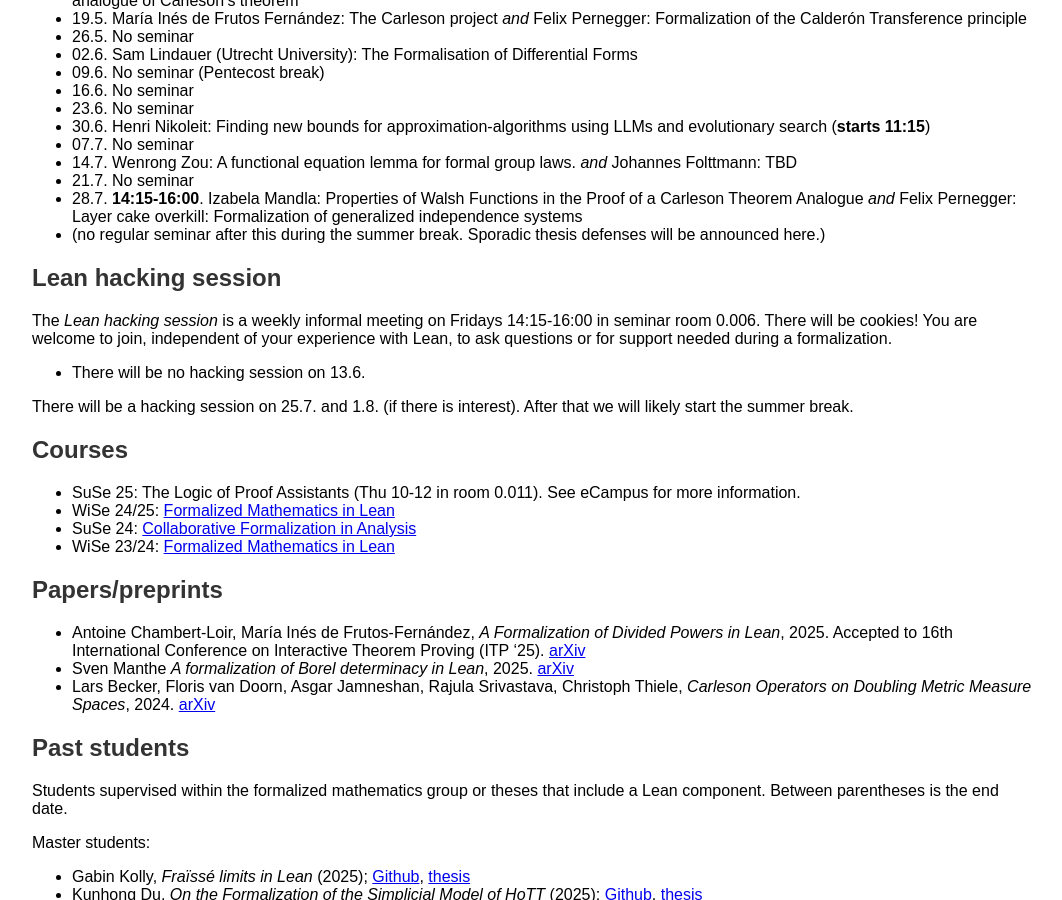
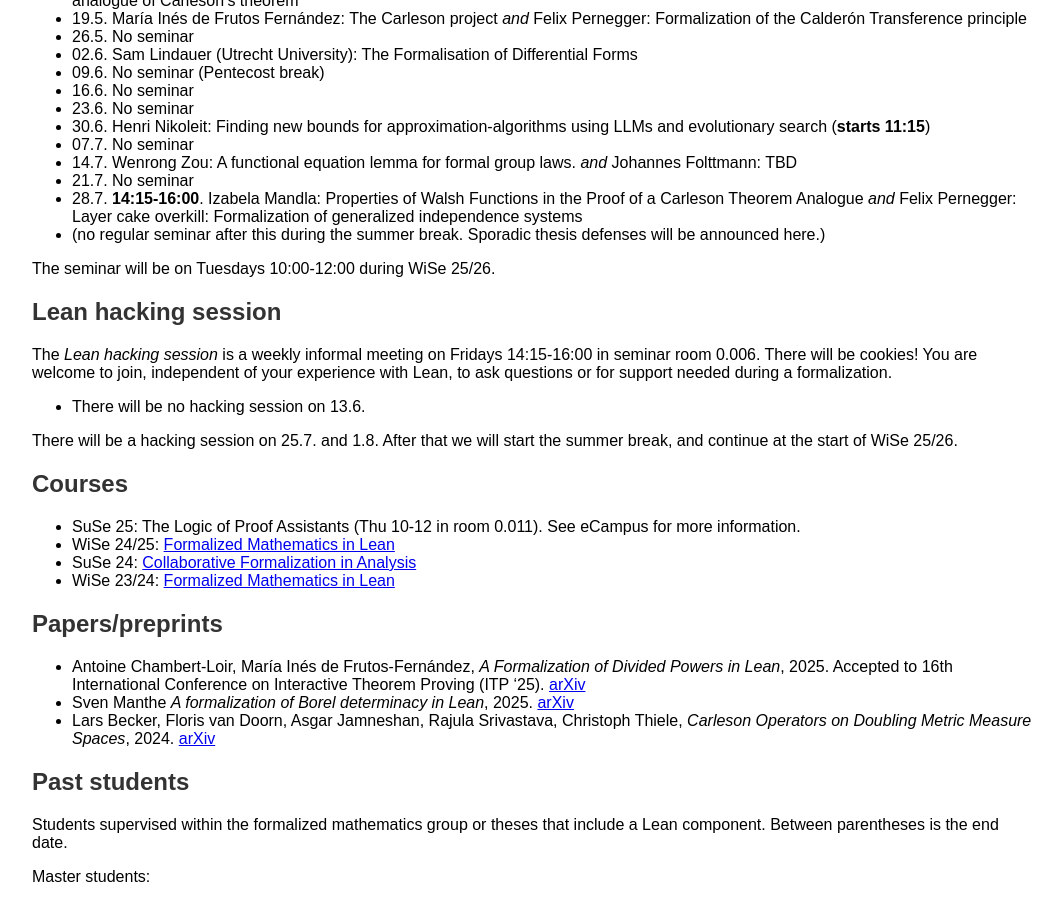
Before and after one commit to fpvandoorn/fpvandoorn.github.io, a Jekyll site: the page built from formalized-mathematics.md, in a window 1280 px wide and 900 px high, scrolled down 938 px. Shown: the whole window, without its empty margins (108-1170 px from the left). Built offline with Jekyll 4.4.1, drawn with Linux system fonts in a browser that asks for light colours; our own code applies the rules of GitHub Pages for plain Markdown files.

Commit message:
add time for next semester

```diff
--- a/formalized-mathematics.md
+++ b/formalized-mathematics.md
@@ -62,7 +62,7 @@ Schedule:
 * 28.7. **14:15-16:00**. Izabela Mandla: Properties of Walsh Functions in the Proof of a Carleson Theorem Analogue *and* Felix Pernegger: Layer cake overkill: Formalization of generalized independence systems
 * (no regular seminar after this during the summer break. Sporadic thesis defenses will be announced here.)
 
-<!-- The seminar will be Tue 10-12 in WiSe 25/26. -->
+The seminar will be on Tuesdays 10:00-12:00 during WiSe 25/26.
 
 ## Lean hacking session
 
@@ -70,7 +70,7 @@ The *Lean hacking session* is a weekly informal meeting on Fridays 14:15-16:00 i
 
 * There will be no hacking session on 13.6.
 
-There will be a hacking session on 25.7. and 1.8. (if there is interest). After that we will likely start the summer break.
+There will be a hacking session on 25.7. and 1.8. After that we will start the summer break, and continue at the start of WiSe 25/26.
 
 ## Courses
 
```
